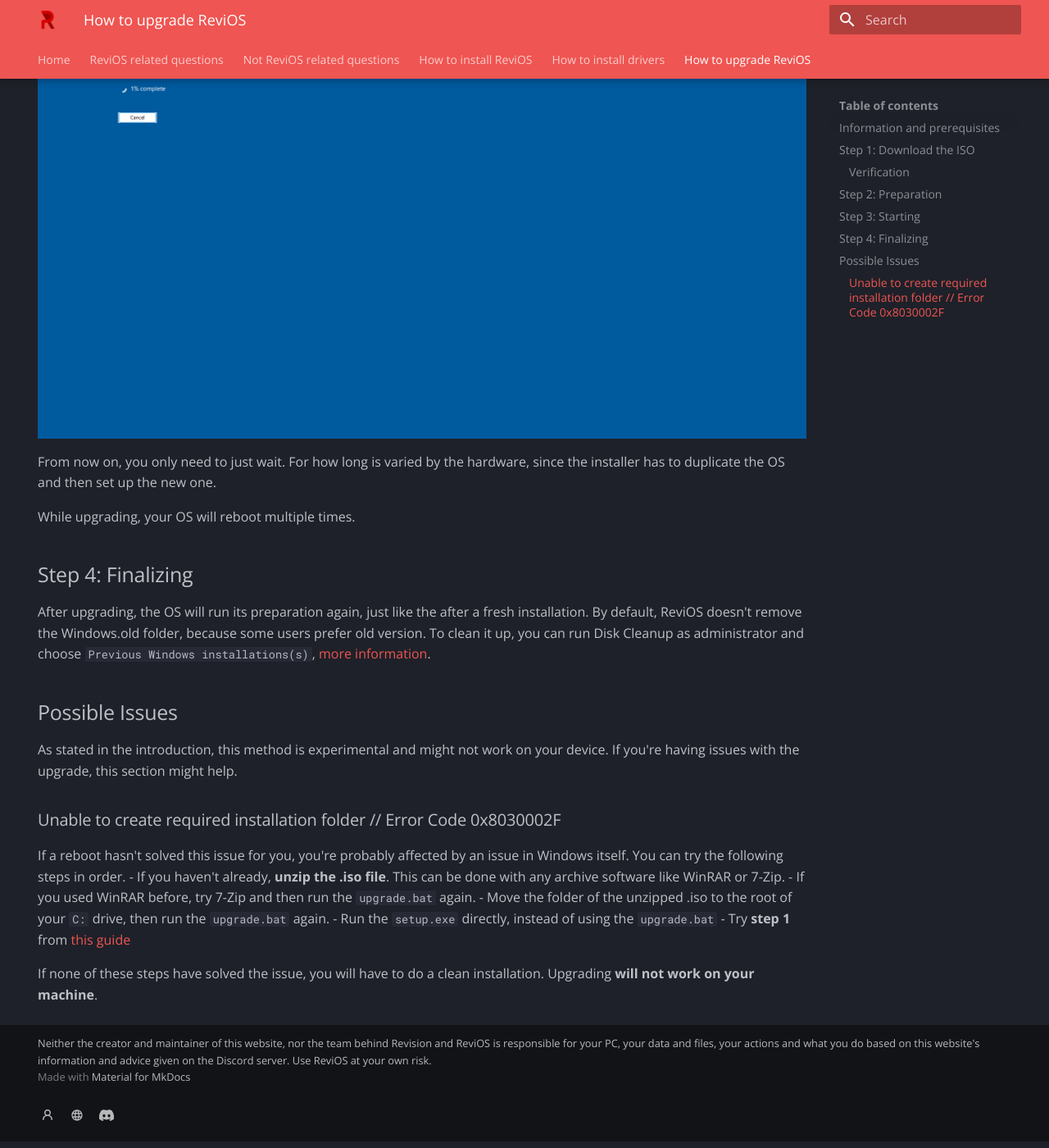
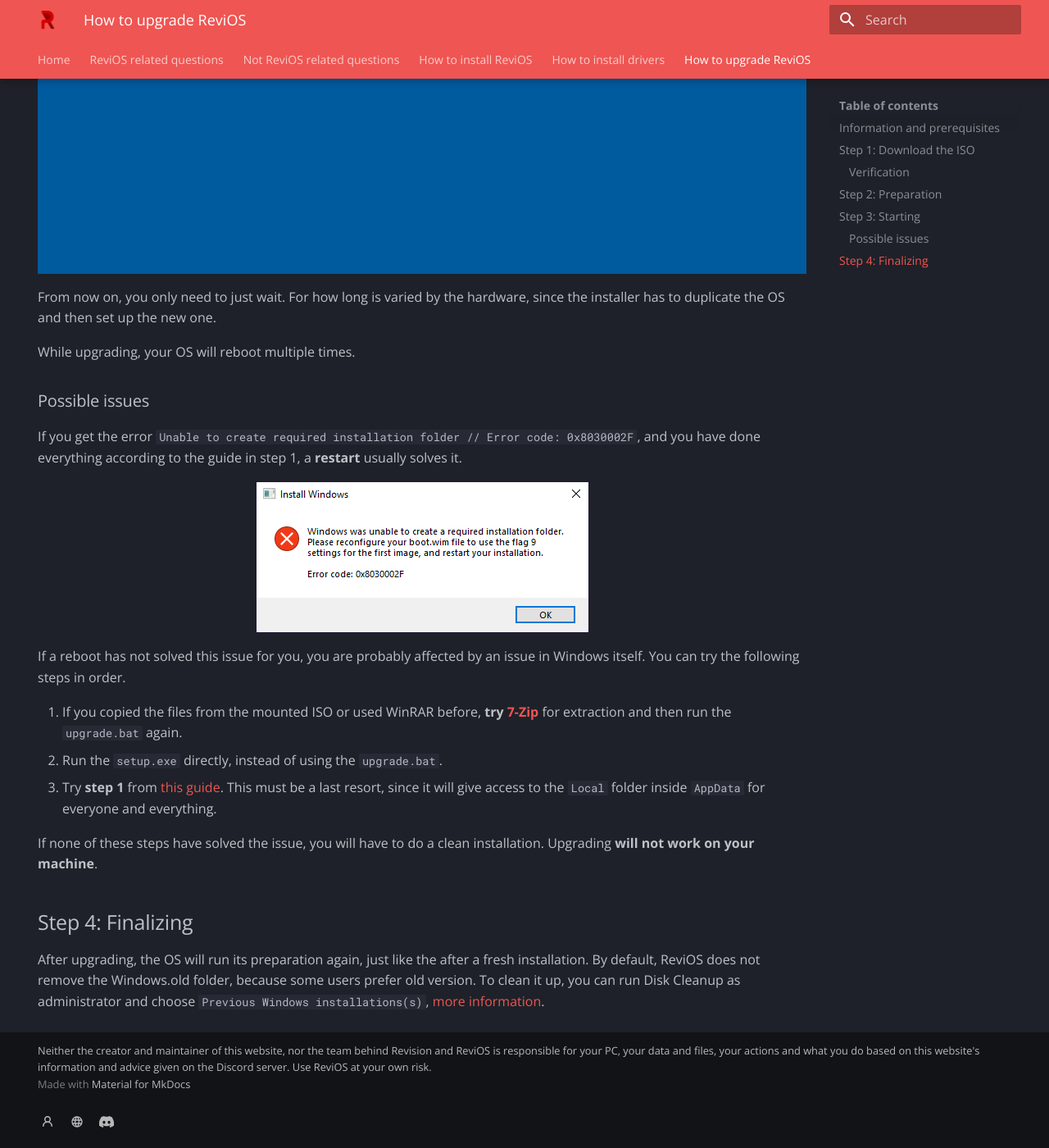
Before and after one commit to dkovacs24/ReviOS_faq, an MkDocs documentation site: the page built from docs/upgrade.md, in a window 1280 px wide and 1400 px high, scrolled down 2445 px. Shown: the whole window at 82% size. Built offline with MkDocs 1.6.1 and Material for MkDocs 9.7.7, drawn with Linux system fonts in a browser that asks for light colours; some of the changed text lies outside the part shown.

Commit message:
upgrade: fix ul->ol, move it, remove abbreviations

```diff
--- a/docs/upgrade.md
+++ b/docs/upgrade.md
@@ -46,18 +46,16 @@
 
 This is important, because the **upgrading process will not work just running from the mounted ISO**.
 
-Another scenarios when it might not work are if you extracted the ISO to a USB or a network mounted drive. So **make sure the files are on your PC**. The easiest way if you just do it on your Desktop.
+Another scenarios when it might not work are if you extracted the ISO to a USB or a network mounted drive.
+
+So **make sure the files are on your PC**. The easiest way if you just do it on your `Desktop` or the root of the Windows partition, usually called `C:`.
 
 
 ## Step 3: Starting
 
 Now all you have to do is to **run the `upgrade.bat` file**.
 
-If you get the following error, and you have done everything according to the guide so far, a **restart** usually solves it.
-
-![upgrade_img1_error.png](img/upgrade/upgrade_img1_error.png){.center}
-
-So if everything went right, the following should open.
+The following should open.
 
 ![upgrade_img2_starting.png](img/upgrade/upgrade_img2_starting.png){.center}
 
@@ -65,7 +63,7 @@
 
 And you should arrive to the following screen:
 
-==**It isn't actually installing **Windows Server**. ReviOS *tricks* the `setup.exe` file which gives people ability to upgrade to ReviOS 11 builds on hardwares without TPM and SecureBoot**==.
+==**It is not actually installing **Windows Server**. ReviOS *tricks* the `setup.exe` file which gives people ability to upgrade to ReviOS 11 builds on hardwares without TPM and SecureBoot**==.
 
 ![upgrade_img3_updating.png](img/upgrade/upgrade_img3_updating.png){.center}
 
@@ -73,21 +71,20 @@
 
 While upgrading, your OS will reboot multiple times.
 
+### Possible issues
+
+If you get the error `Unable to create required installation folder // Error code: 0x8030002F`, and you have done everything according to the guide in step 1, a **restart** usually solves it.
+
+![upgrade_img1_error.png](img/upgrade/upgrade_img1_error.png){.center}
+
+If a reboot has not solved this issue for you, you are probably affected by an issue in Windows itself. You can try the following steps in order.
+
+1. If you copied the files from the mounted ISO or used WinRAR before, **try [7-Zip](https://www.7-zip.org/)** for extraction and then run the `upgrade.bat` again.
+2. Run the `setup.exe` directly, instead of using the `upgrade.bat`.
+3. Try **step 1** from [this guide](https://windowsreport.com/unable-create-required-installation-folder/#1). This must be a last resort, since it will give access to the `Local` folder inside `AppData` for everyone and everything.
+
+If none of these steps have solved the issue, you will have to do a clean installation. Upgrading **will not work on your machine**.
+
 ## Step 4: Finalizing
 
-After upgrading, the OS will run its preparation again, just like the after a fresh installation. By default, ReviOS doesn't remove the Windows.old folder, because some users prefer old version. To clean it up, you can run Disk Cleanup as administrator and choose `Previous Windows installations(s)`, [more information](https://www.thewindowsclub.com/remove-previous-windows-installations).
-
-## Possible Issues
-
-As stated in the introduction, this method is experimental and might not work on your device. If you're having issues with the upgrade, this section might help.
-
-### Unable to create required installation folder // Error Code 0x8030002F
-
-If a reboot hasn't solved this issue for you, you're probably affected by an issue in Windows itself. You can try the following steps in order.
-- If you haven't already, **unzip the .iso file**. This can be done with any archive software like WinRAR or 7-Zip.
-- If you used WinRAR before, try 7-Zip and then run the `upgrade.bat` again.
-- Move the folder of the unzipped .iso to the root of your `C:` drive, then run the `upgrade.bat` again.
-- Run the `setup.exe` directly, instead of using the `upgrade.bat`
-- Try **step 1** from [this guide](https://windowsreport.com/unable-create-required-installation-folder/#1)
-
-If none of these steps have solved the issue, you will have to do a clean installation. Upgrading **will not work on your machine**.
+After upgrading, the OS will run its preparation again, just like the after a fresh installation. By default, ReviOS does not remove the Windows.old folder, because some users prefer old version. To clean it up, you can run Disk Cleanup as administrator and choose `Previous Windows installations(s)`, [more information](https://www.thewindowsclub.com/remove-previous-windows-installations).
```
